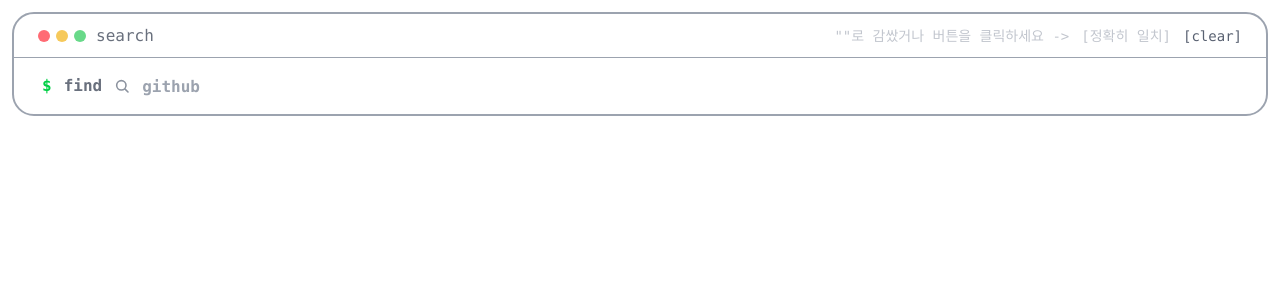
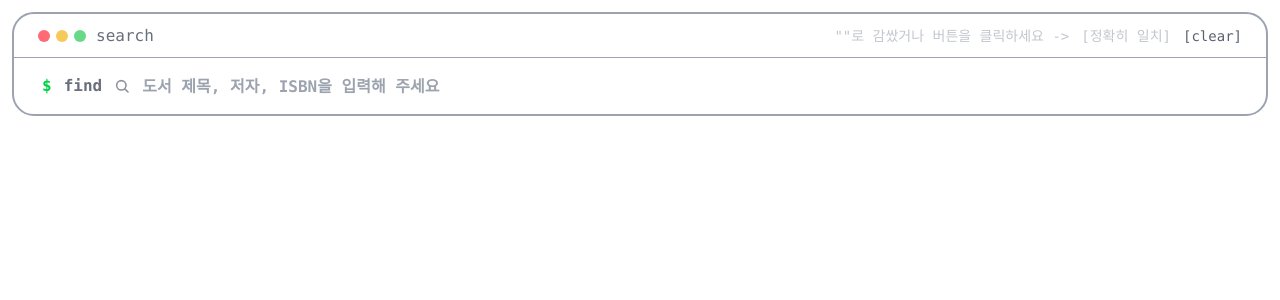
Before and after one commit to yujinl9654/notion-book-search, a React (Vite) app: page / in a window 1280 px wide. Shown: the top 300 px of the page. Built offline with nearby package versions, Linux system fonts and the light colour scheme.

Commit message:
[impv] 도서 검색 placeholder 문구 수정

```diff
--- a/src/features/book-search/ui/SearchPanel.tsx
+++ b/src/features/book-search/ui/SearchPanel.tsx
@@ -80,7 +80,7 @@ export default function SearchPanel({
           id="book-search-input"
           name="query"
           onChange={onChange}
-          placeholder="github"
+          placeholder="도서 제목, 저자, ISBN을 입력해 주세요"
           value={inputValue}
         />
       </div>
```
